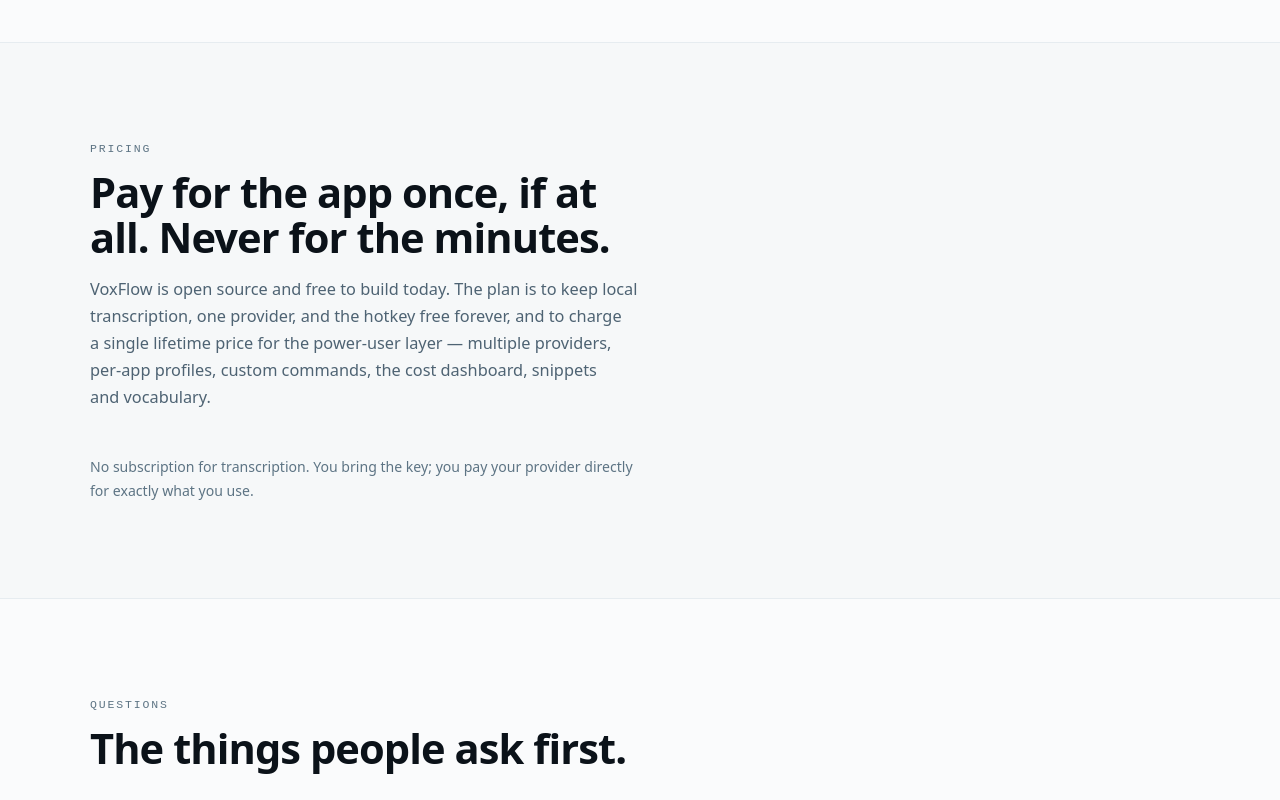
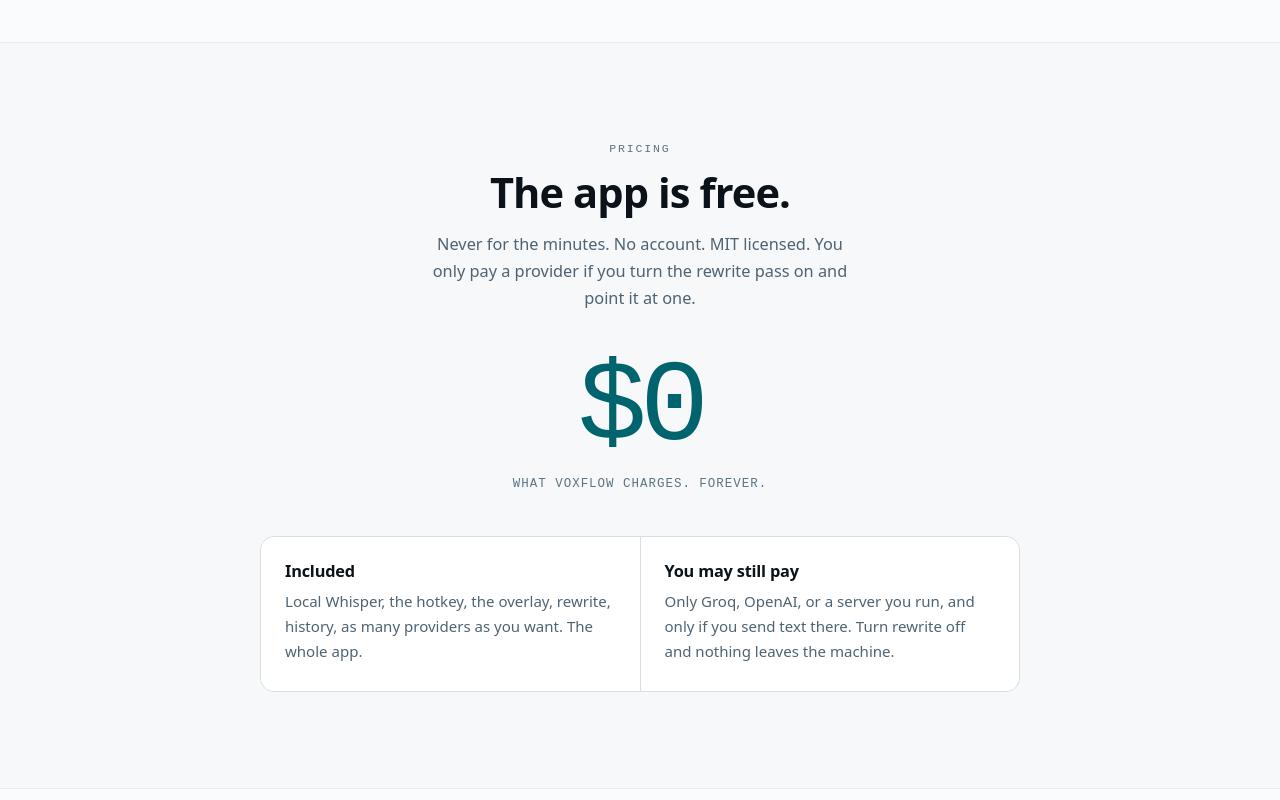
Before and after one commit to cachevector/voxflow, an Astro site in the folder website/: page / in a window 1280 px wide. Shown: the part 4200-5000 px from the top of the page. Built offline with nearby package versions, Linux system fonts and the light colour scheme; Astro itself is replaced by a stand-in of ours.

Commit message:
Say the app is free and center the pricing block
Replace the leftover lifetime-license copy with a centered
$0 section, and sit the FAQ on the same axis.

```diff
--- a/website/src/pages/index.astro
+++ b/website/src/pages/index.astro
@@ -96,7 +96,7 @@
   },
   {
     q: "Is VoxFlow a subscription?",
-    a: "No. VoxFlow is BYOK — you connect your own provider key and pay that provider directly for what you use. There is no VoxFlow subscription to transcribe your speech.",
+    a: "No. The app is free. There is no VoxFlow subscription and no account. If you send the rewrite pass to Groq or OpenAI, you pay that provider directly for what you use.",
   },
   {
     q: "Which apps does it work in?",
@@ -112,7 +112,7 @@
   },
   {
     q: "How is this different from Wispr Flow?",
-    a: "Same idea, different economics and privacy model. VoxFlow transcribes on device, stores your keys in the Keychain, keeps history in a local SQLite file, and runs on your own provider key instead of a monthly subscription.",
+    a: "Same idea, different economics. VoxFlow is free. Transcription stays on your Mac, keys live in the Keychain, and you pay a provider only if you choose to. Wispr Flow charges a monthly subscription for the minutes.",
   },
 ];
 
@@ -141,7 +141,7 @@
       "@type": "Offer",
       price: "0",
       priceCurrency: "USD",
-      description: "Free and MIT licensed. Bring your own provider key.",
+      description: "Free and MIT licensed. No VoxFlow subscription. Bring your own provider key if you want a rewrite pass.",
     },
     author: { "@type": "Organization", name: SITE.studio, url: SITE.studioUrl },
   },
@@ -278,28 +278,42 @@
 
   <!-- ── Pricing ──────────────────────────────────────── -->
   <section id="pricing" class="band">
-    <div class="wrap">
-      <header class="section-head">
+    <div class="wrap price-block">
+      <header class="section-head section-head--center">
         <p class="eyebrow">Pricing</p>
-        <h2>Pay for the app once, if at all. Never for the minutes.</h2>
+        <h2>The app is free.</h2>
         <p class="section-sub">
-          VoxFlow is open source and free to build today. The plan is to keep local
-          transcription, one provider, and the hotkey free forever, and to charge a single
-          lifetime price for the power-user layer — multiple providers, per-app profiles,
-          custom commands, the cost dashboard, snippets and vocabulary.
+          Never for the minutes. No account. MIT licensed. You only pay a provider
+          if you turn the rewrite pass on and point it at one.
         </p>
       </header>
-      <p class="fineprint">
-        No subscription for transcription. You bring the key; you pay your provider directly
-        for exactly what you use.
-      </p>
+
+      <p class="price-hero mono">$0</p>
+      <p class="price-hero-note">what VoxFlow charges. Forever.</p>
+
+      <div class="price-split">
+        <article>
+          <h3>Included</h3>
+          <p>
+            Local Whisper, the hotkey, the overlay, rewrite, history, as many
+            providers as you want. The whole app.
+          </p>
+        </article>
+        <article>
+          <h3>You may still pay</h3>
+          <p>
+            Only Groq, OpenAI, or a server you run, and only if you send text
+            there. Turn rewrite off and nothing leaves the machine.
+          </p>
+        </article>
+      </div>
     </div>
   </section>
 
   <!-- ── FAQ ──────────────────────────────────────────── -->
   <section id="faq" class="band band--tint">
-    <div class="wrap">
-      <header class="section-head">
+    <div class="wrap faq-block">
+      <header class="section-head section-head--center">
         <p class="eyebrow">Questions</p>
         <h2>The things people ask first.</h2>
       </header>
@@ -387,6 +401,11 @@
   .section-head h2 {
     font-size: clamp(1.75rem, 3.6vw, 2.6rem);
     margin-top: 0.75rem;
+  }
+  .section-head--center {
+    text-align: center;
+    margin-inline: auto;
+    max-width: 46ch;
   }
   .section-sub {
     margin-top: 1rem;
@@ -521,10 +540,56 @@
     background: var(--signal-dim);
   }
 
+  /* ── pricing ── */
+  .price-block { text-align: center; }
+  .price-hero {
+    margin: 0.4rem 0 0;
+    font-size: clamp(4.4rem, 12vw, 7.2rem);
+    font-weight: 500;
+    letter-spacing: -0.06em;
+    line-height: 0.9;
+    color: var(--signal-bright);
+  }
+  .price-hero-note {
+    margin-top: 0.85rem;
+    font-family: var(--font-mono);
+    font-size: 0.78rem;
+    letter-spacing: 0.08em;
+    text-transform: uppercase;
+    color: var(--text-faint);
+  }
+  .price-split {
+    display: grid;
+    grid-template-columns: 1fr 1fr;
+    gap: 1px;
+    max-width: 760px;
+    margin: 2.6rem auto 0;
+    background: var(--line);
+    border: 1px solid var(--line);
+    border-radius: var(--radius);
+    overflow: hidden;
+    text-align: left;
+  }
+  .price-split article {
+    background: var(--surface);
+    padding: 1.6rem 1.5rem 1.7rem;
+  }
+  .price-split h3 {
+    font-size: 1.02rem;
+    letter-spacing: -0.012em;
+  }
+  .price-split p {
+    margin-top: 0.55rem;
+    color: var(--text-muted);
+    font-size: 0.94rem;
+  }
+
   /* ── faq ── */
+  .faq-block .section-head { margin-bottom: 2.2rem; }
   .faq {
     border-top: 1px solid var(--line-soft);
-    max-width: 74ch;
+    max-width: 68ch;
+    margin-inline: auto;
   }
   details { border-bottom: 1px solid var(--line-soft); }
   summary {
@@ -567,5 +632,6 @@
   @media (max-width: 780px) {
     .privacy { grid-template-columns: 1fr; }
     .stage { grid-template-columns: 52px 1fr; gap: 1rem; }
+    .price-split { grid-template-columns: 1fr; }
   }
 </style>
```
